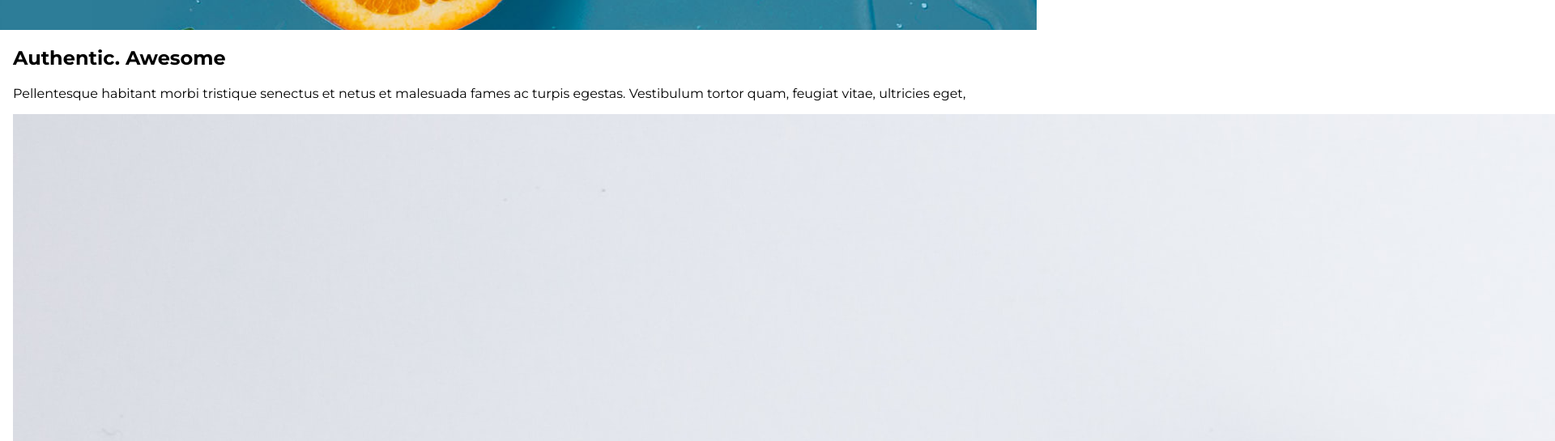
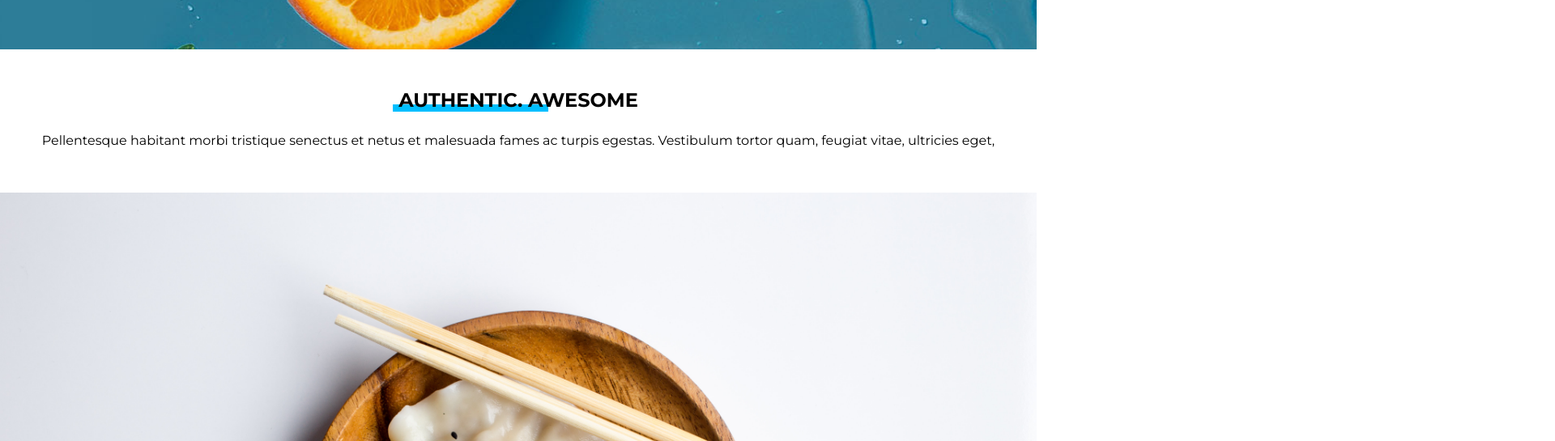
Before and after one commit to lucky15987/frontEndProject1, a plain HTML site: page index.html in a window 1280 px wide. Shown: the part 631-1176 px from the top of the page at 81% size, 1920 px wide, since content can reach past the window. Drawn offline with Linux system fonts and the light colour scheme.

Commit message:
added css properties. added css custom properties (Dreamweaver does not support/recognize custom variables).

```diff
--- a/css/main.css
+++ b/css/main.css
@@ -1,6 +1,15 @@
 /* CSS Document */
 
 @import url('https://fonts.googleapis.com/css2?family=Montserrat:ital,wght@0,400;0,700;1,400;1,700&display=swap');
+
+/*Custom Properties  */
+/*:root {
+	--leading 2em;
+}
+
+Adobe Dreamweaver does not support custom variables
+*/
+
 
 body {
 	font-family: 'Montserrat', sans-serif;
@@ -109,3 +118,39 @@ input[type=button] {
 input[type=button]:hover {
 	background-color: rgb(216,126,1);
 }
+
+.authentic {
+	margin: 0;
+}
+
+.right-col {
+	text-align: center;
+	margin: 3em 1em;
+}
+
+h2 {
+	text-transform: uppercase;
+	position: relative;
+}
+
+h2::before {
+	content: ' ';
+	position: absolute;
+	width: 8em;
+	background: #00BFFF;
+	height: .4em;
+	bottom: 0;
+	z-index: -1;
+	margin-left: -.3em;
+}
+
+
+
+img {
+	width: 100%;
+}
+
+p {
+	/*line-height: var(--leading); //not supported in Adobe Dreamweaver */
+	line-height: 2em;
+}
```
